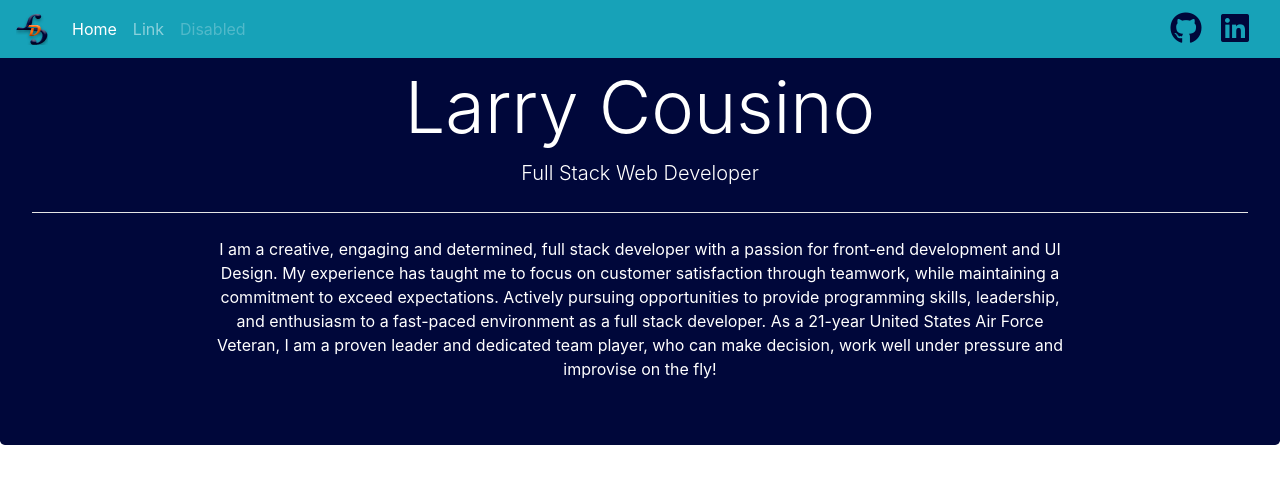
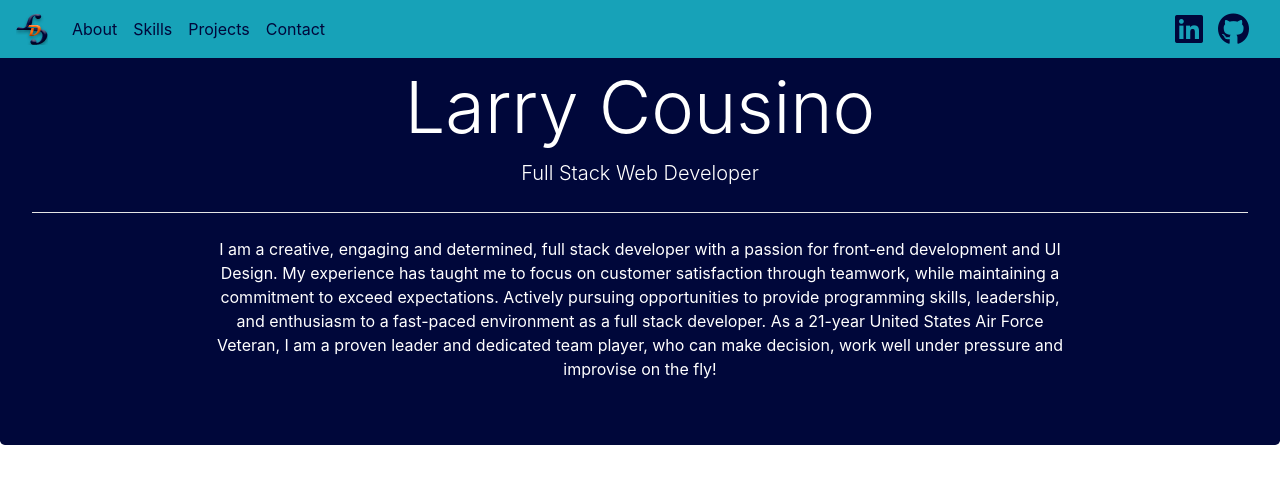
Before and after one commit to lcousino/larrycousino, a PHP site: page / in a window 1280 px wide. Shown: the top 484 px of the page. Run offline with PHP 8.4, Linux system fonts and the light colour scheme; some libraries are stand-ins or nearby versions.

Commit message:
menu links and hover adjustment

```diff
--- a/Index.html
+++ b/Index.html
@@ -22,7 +22,7 @@
 <body class="d-flex flex-column h-100">
     <header>
         <!-- Fixed navbar -->
-        <nav class="navbar navbar-expand-md navbar-dark fixed-top bg-info">
+        <nav class="navbar navbar-expand-md fixed-top bg-info">
             <a class="navbar-brand" href="#"><img src="./img/LCD_Logo2_32x31.png" alt="Larry Cousino Design"/></a>
             <button class="navbar-toggler" type="button" data-toggle="collapse" data-target="#navbarCollapse"
                 aria-controls="navbarCollapse" aria-expanded="false" aria-label="Toggle navigation">
@@ -31,13 +31,16 @@
             <div class="collapse navbar-collapse" id="navbarCollapse">
                 <ul class="navbar-nav mr-auto">
                     <li class="nav-item active">
-                        <a class="nav-link" href="#">Home <span class="sr-only">(current)</span></a>
+                        <a class="nav-link" href="#">About <span class="sr-only">(current)</span></a>
                     </li>
                     <li class="nav-item">
-                        <a class="nav-link" href="#">Link</a>
+                        <a class="nav-link" href="#">Skills</a>
                     </li>
                     <li class="nav-item">
-                        <a class="nav-link disabled" href="#" tabindex="-1" aria-disabled="true">Disabled</a>
+                        <a class="nav-link" href="#">Projects</a>
+                    </li>
+                    <li class="nav-item">
+                        <a class="nav-link" href="#">Contact</a>
                     </li>
                 </ul>
             </div>
--- a/css/styles.css
+++ b/css/styles.css
@@ -1,7 +1,18 @@
+.nav-link {
+    color: #00073a;
+}
+
+.nav-link:hover {
+    color: #fff;
+}
+
+
+
 .fa-github,
 .fa-linkedin {
     color: #00073a;
     padding-right: 15px;
+    float: right;
 }
 
 .fa-github:hover,
```
